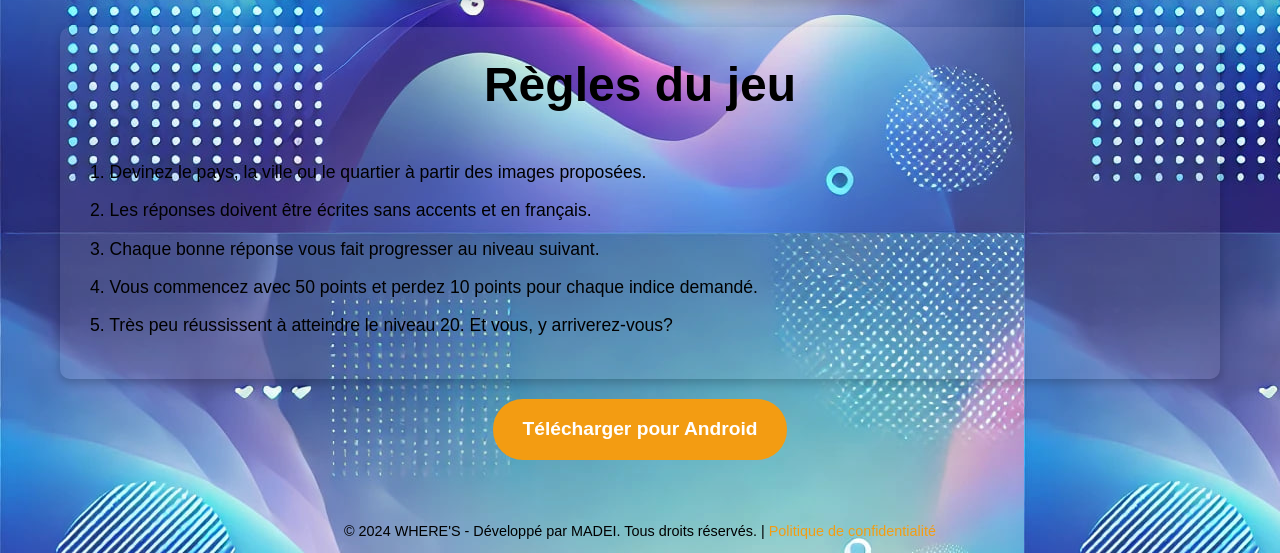
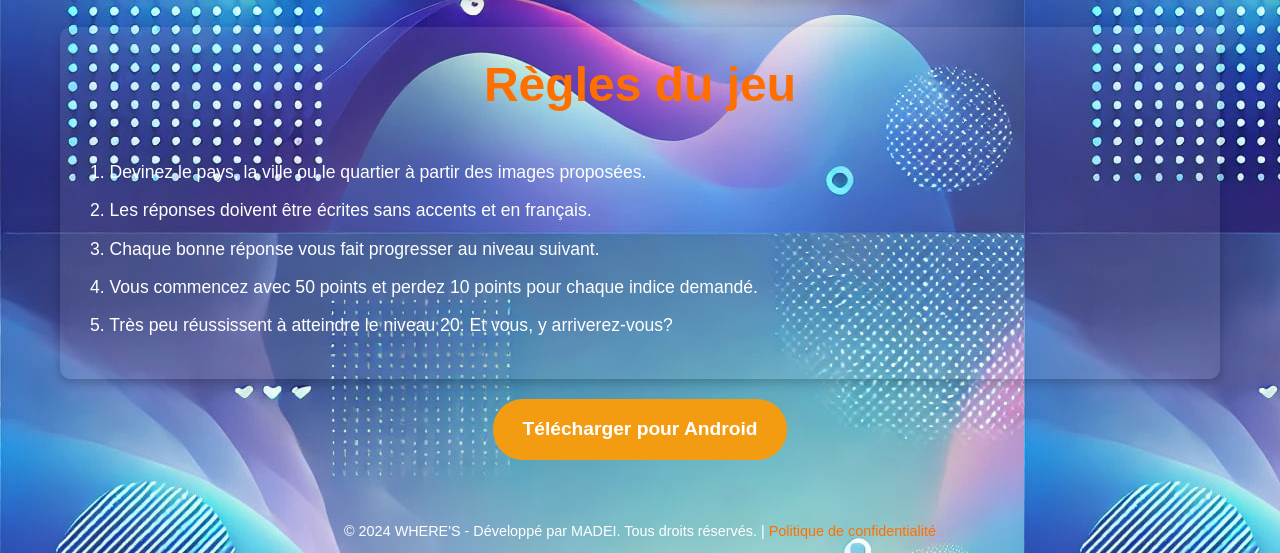
Before and after one commit to Lm-hg/whereS, a plain HTML site: page index.html in a window 1280 px wide. Shown: the part 791-1344 px from the top of the page. Drawn offline with Linux system fonts and the light colour scheme.

Commit message:
change color

```diff
--- a/index.html
+++ b/index.html
@@ -15,7 +15,7 @@
         body {
             font-family: Arial, sans-serif;
             background: linear-gradient(to right, #ff7e5f, #feb47b);
-            color: black;
+            color: #ffff;
             line-height: 1.6;
             overflow-x: hidden;
             background-image: url('./assets/fond.jpg');
@@ -84,6 +84,9 @@
             justify-content: center;
             margin-top: 20px;
         }
+        h1, h2 {
+            color: #ff6f00;
+        }
 
         .download-button a {
             background: #f39c12;
@@ -108,7 +111,7 @@
         }
 
         footer a {
-            color: #f39c12;
+            color: #ff6f00;
             text-decoration: none;
         }
 
```
